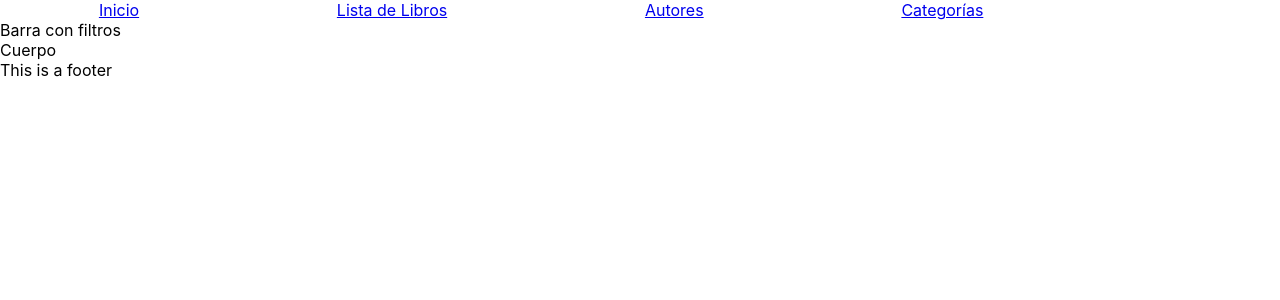
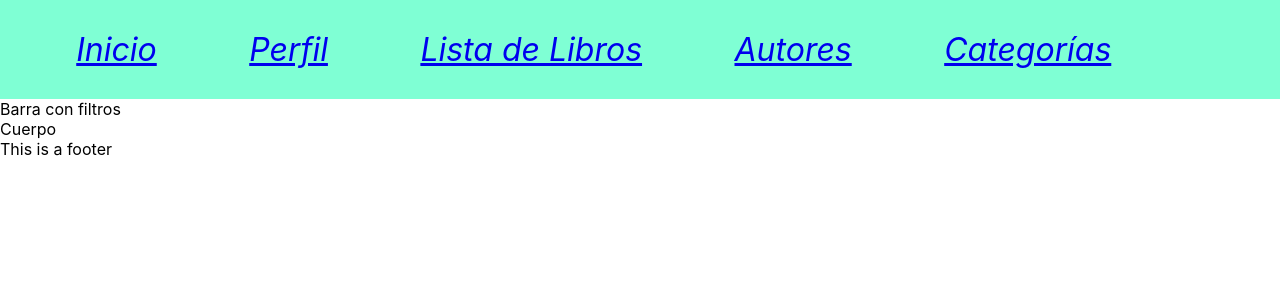
Before and after one commit to rosseab-bit/team-5, a React (Create React App) app: page / in a window 1280 px wide. Shown: the top 300 px of the page. Built offline with nearby package versions, Linux system fonts and the light colour scheme.

Commit message:
Style Navbar

```diff
--- a/src/components/navbar/Navbar.jsx
+++ b/src/components/navbar/Navbar.jsx
@@ -1,15 +1,21 @@
 import { Link } from "react-router-dom";
+import './navbar.css';
+
 
 export default function NavBar() {
     return (
         <>
-            <nav style={{ display: "flex", justifyContent: "space-around" }}>
+            <div className="App-navbar">
+
+            <nav style={{ display: "flex", justifyContent: "space-around", }}>
                 <Link to="/Inicio">Inicio</Link>
+                <Link to="/Profile">Perfil</Link>
                 <Link to="/Libros">Lista de Libros</Link>
                 <Link to="/Autor">Autores</Link>
                 <Link to="/Categoría">Categorías</Link>
                 <Link to="/"></Link>
             </nav>
+            </div>
         </>
     );
 }
--- /dev/null
+++ b/src/components/navbar/navbar.css
@@ -0,0 +1,4 @@
+.App-navbar{font-size: xx-large; font-style: italic;
+     text-decoration-line: none; padding: 30px;
+     background-color: aquamarine;
+}
```
